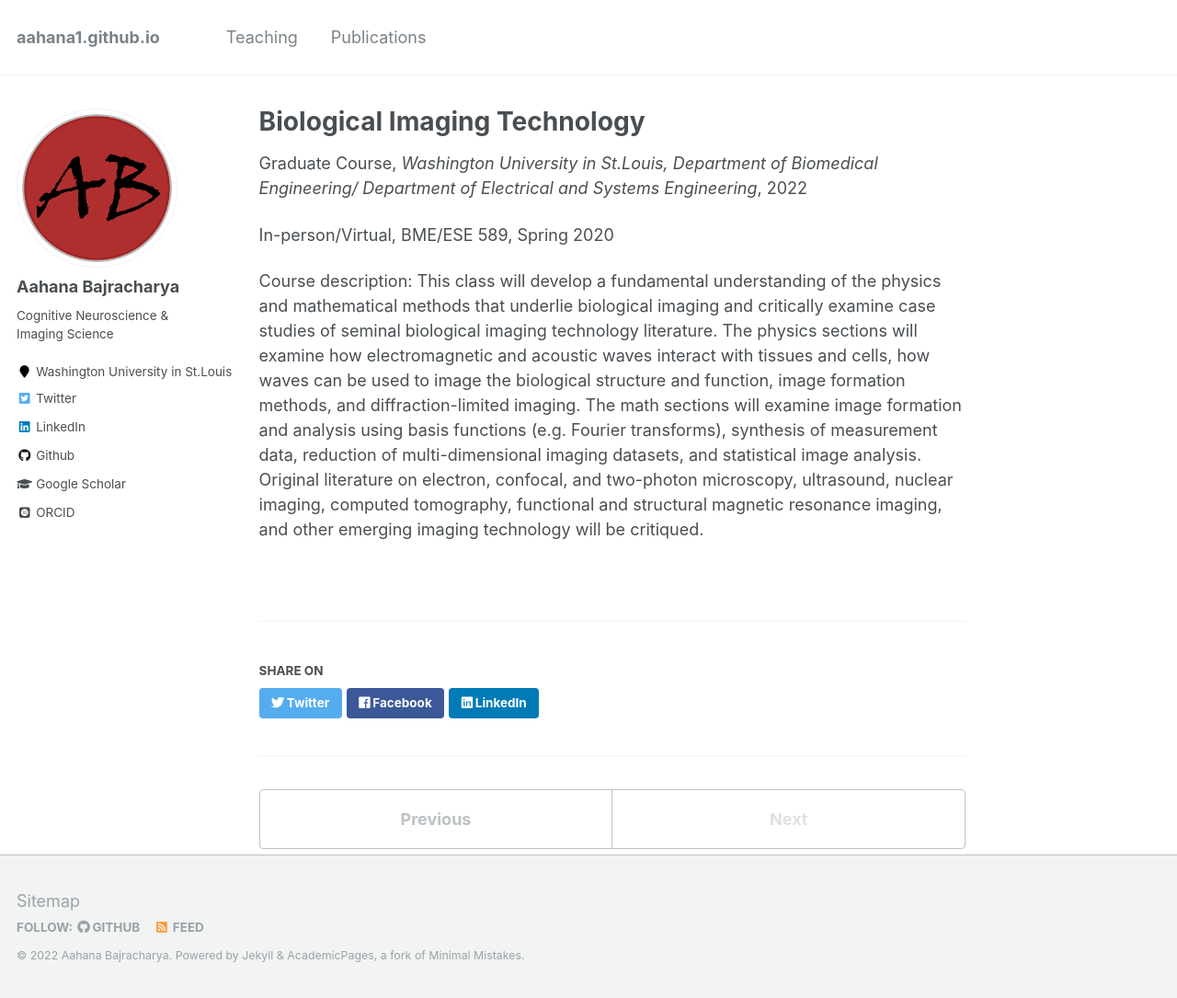
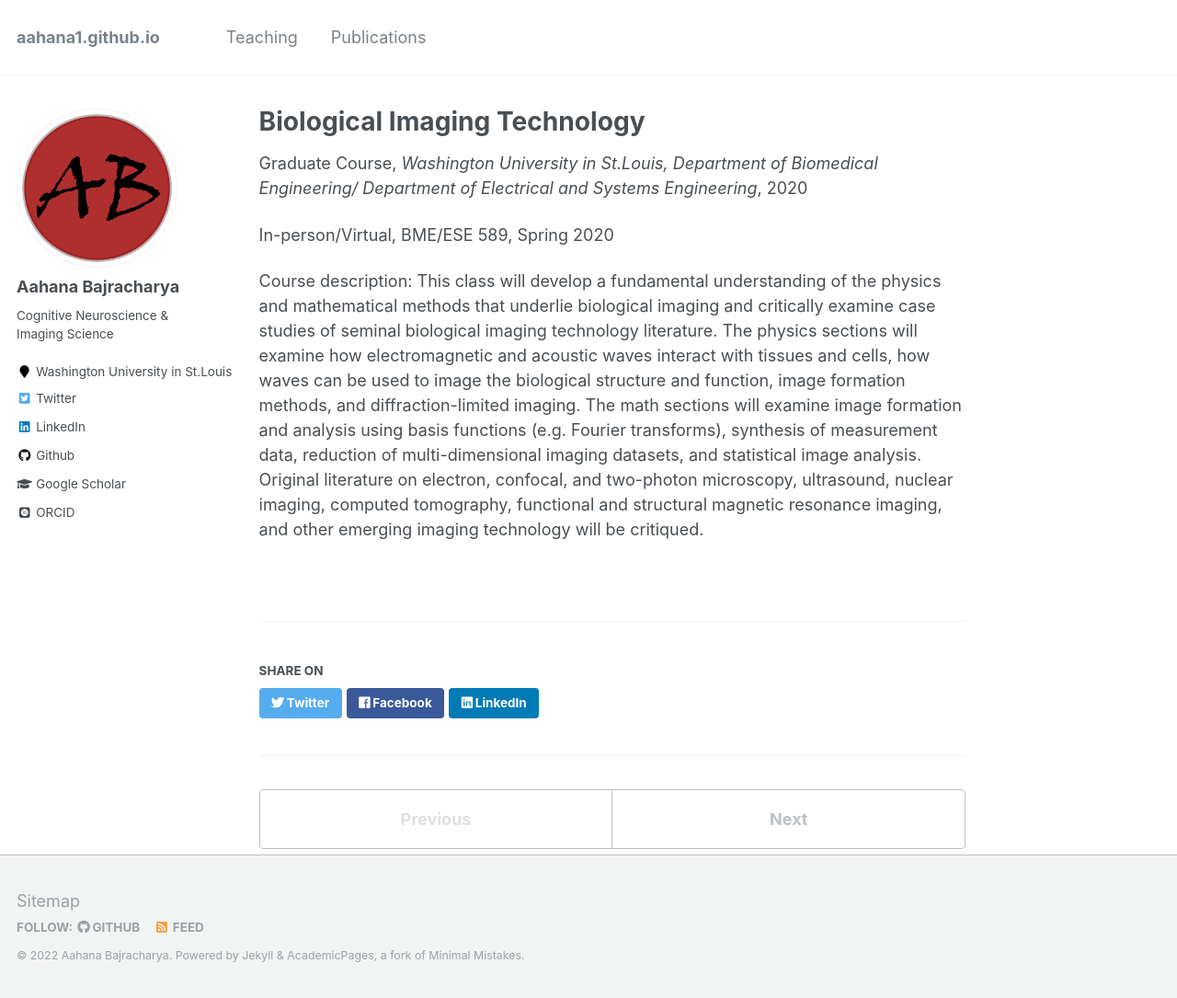
Before and after one commit to kritibhattarai23/kritibhattarai23.github.io, a Jekyll site: the page built from _teaching/2020-spring-teaching-1.md, in a window 1280 px wide and 1085 px high. Shown: the whole window at 92% size. Built offline with Jekyll 4.4.1, drawn with Linux system fonts in a browser that asks for light colours; some web fonts are replaced.

Commit message:
Update 2020-spring-teaching-1.md

```diff
--- a/_teaching/2020-spring-teaching-1.md
+++ b/_teaching/2020-spring-teaching-1.md
@@ -4,6 +4,7 @@ collection: teaching
 type: "Graduate Course"
 permalink: /teaching/2020-spring-teaching-1
 venue: "Washington University in St.Louis, Department of Biomedical Engineering/ Department of Electrical and Systems Engineering"
+date: 2020-01-20
 location: "St.Louis, USA"
 ---
 In-person/Virtual, BME/ESE 589, Spring 2020
```
